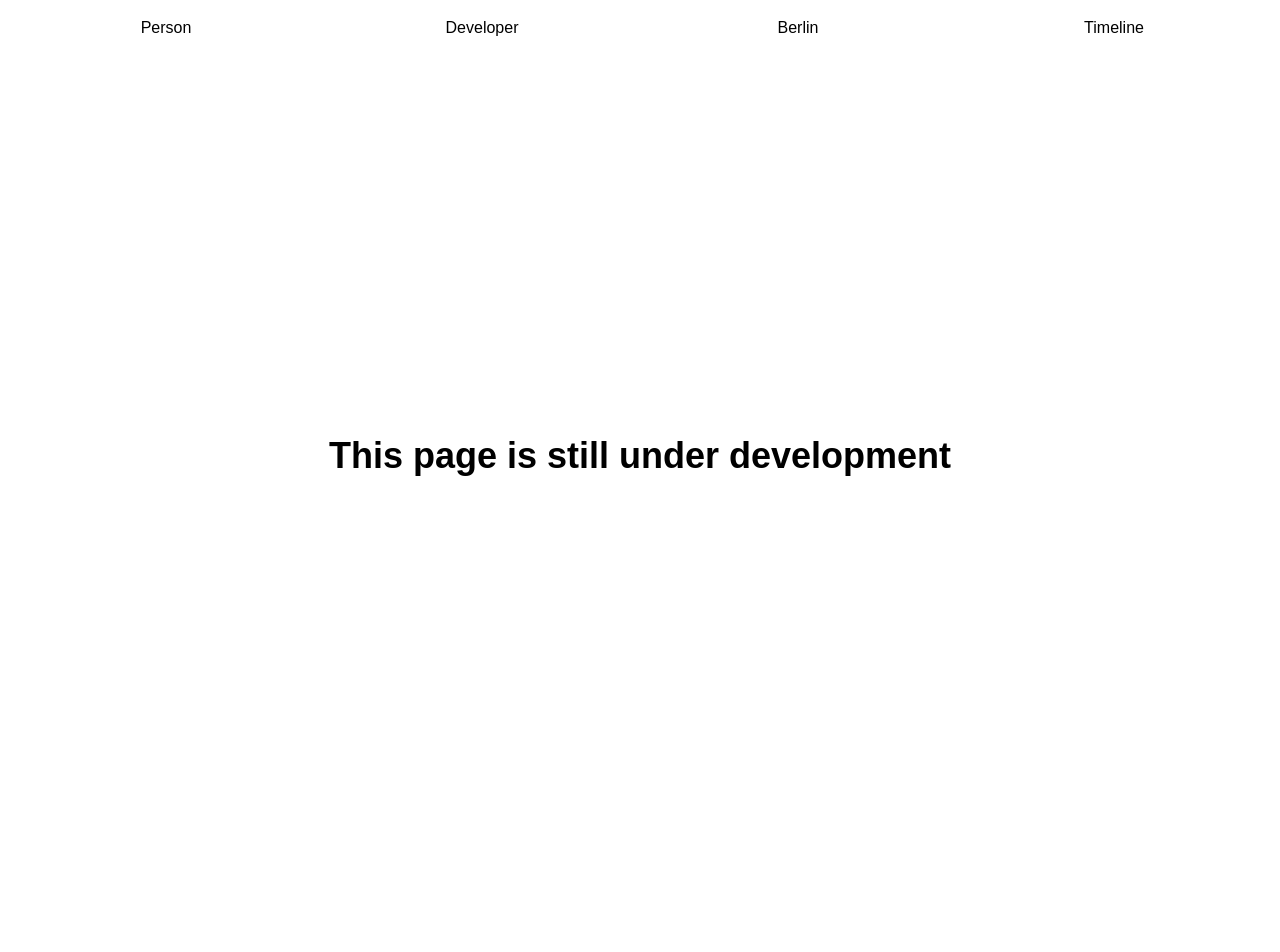
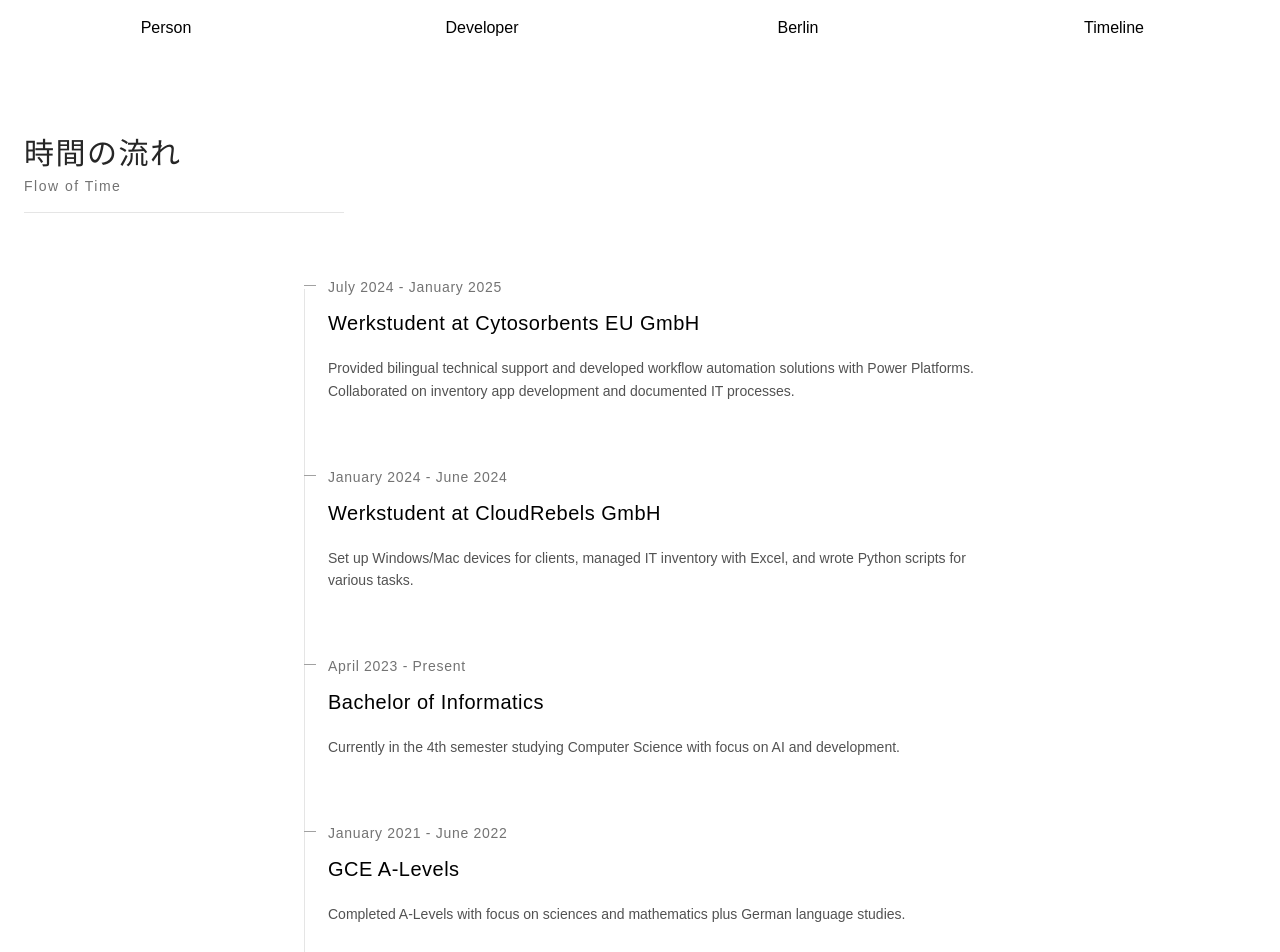
Before and after one commit to tylertzm/nextjs-boilerplate, a Next.js app: page /timeline in a window 1280 px wide. Shown: the top 952 px of the page. Before the commit the page ends 856 px from the top, so only its background shows below. Built offline with nearby package versions, Linux system fonts and the light colour scheme.

Commit message:
timeline

```diff
--- /dev/null
+++ b/app/components/timelinedesign.tsx
@@ -0,0 +1,57 @@
+import type { ReactNode } from "react"
+import { type ClassValue, clsx } from "clsx"
+import { twMerge } from "tailwind-merge"
+
+// Define the cn function directly in this file
+function cn(...inputs: ClassValue[]) {
+  return twMerge(clsx(inputs))
+}
+
+export interface TimelineItemProps {
+  title: string
+  date: string
+  description?: string
+  icon?: ReactNode
+  className?: string
+}
+
+export function TimelineItem({ title, date, description, icon, className }: TimelineItemProps) {
+  return (
+    <div className={cn("relative pl-6 pb-16 last:pb-0", className)}>
+      {/* Minimal marker */}
+      <div className="absolute left-0 top-2 h-[1px] w-3 bg-neutral-400" />
+
+      {/* Thin vertical line */}
+      <div className="absolute left-0 top-3 h-full w-[1px] bg-neutral-200" />
+
+      <div className="flex flex-col gap-3">
+        {/* Date with subtle styling */}
+        <time className="font-light tracking-wider text-sm text-neutral-500">{date}</time>
+
+        {/* Title with Japanese-inspired typography */}
+        <h3 className="text-xl font-light tracking-wide">{title}</h3>
+
+        {/* Description with ample spacing */}
+        {description && <p className="mt-2 text-neutral-600 font-light leading-relaxed text-sm">{description}</p>}
+
+        {/* Optional icon with subtle positioning */}
+        {icon && <div className="mt-4 text-neutral-400">{icon}</div>}
+      </div>
+    </div>
+  )
+}
+
+export interface TimelineProps {
+  items: TimelineItemProps[]
+  className?: string
+}
+
+export function Timeline({ items, className }: TimelineProps) {
+  return (
+    <div className={cn("space-y-0", className)}>
+      {items.map((item, index) => (
+        <TimelineItem key={index} {...item} />
+      ))}
+    </div>
+  )
+}
--- a/app/developer/page.tsx
+++ b/app/developer/page.tsx
@@ -1,9 +1,7 @@
+"use client";
+import Link from 'next/link';
+import { useEffect, useState } from 'react';
 
-'use client';
-import React, { useEffect, useState } from 'react';
-import Link from 'next/link';
-import ColorGradientGrid from '../components/gradient'
-// Type definitions for GitHub Activity and Commit
 interface Commit {
   message: string;
 }
@@ -17,14 +15,25 @@ interface Event {
   payload: {
     commits: Commit[];
   };
+  created_at: string;
 }
 
-const DeveloperPage: React.FC = () => {
+
+
+const GITHUB_USERNAME = 'tylertzm';
+
+const formatDate = (dateString: string) => {
+  const date = new Date(dateString);
+  return new Intl.DateTimeFormat('ja-JP', {
+    year: 'numeric',
+    month: 'numeric',
+    day: 'numeric',
+  }).format(date);
+};
+
+const DeveloperPage = () => {
   const [activities, setActivities] = useState<Event[]>([]);
   const [loading, setLoading] = useState<boolean>(true);
-
-  // Replace 'your-github-username' with your actual GitHub username
-  const GITHUB_USERNAME = 'tylertzm';
 
   useEffect(() => {
     const fetchGithubActivity = async () => {
@@ -32,9 +41,8 @@ const DeveloperPage: React.FC = () => {
         const response = await fetch(`https://api.github.com/users/${GITHUB_USERNAME}/events`);
         if (response.ok) {
           const data: Event[] = await response.json();
-          // Filter only push events
-          const pushEvents = data.filter(event => event.type === 'PushEvent');
-          setActivities(pushEvents.slice(0, 5)); // Limit to 5 activities
+          const pushEvents = data.filter((event) => event.type === 'PushEvent');
+          setActivities(pushEvents.slice(0, 5));
         }
       } catch (error) {
         console.error('Failed to fetch GitHub activity:', error);
@@ -47,32 +55,60 @@ const DeveloperPage: React.FC = () => {
   }, []);
 
   return (
-    <div className="flex flex-col items-center justify-center h-screen bg-white font-geistSans">
-
-      <div className="w-full max-w-xl p-4">
+    <div className='min-h-screen flex justify-center bg-[#ffffff] py-20 px-4'>
+      <div className='max-w-xl mx-auto'>
+        <h1 className='mb-16 text-3xl font-light tracking-wider text-neutral-800 border-b border-neutral-200 pb-4 max-w-xs'>
+        进展
+          <span className='block text-sm mt-1 text-neutral-500'>Development Activity</span>
+        </h1>
 
         {loading ? (
-          <p>Loading...</p>
+          <div className='flex justify-center py-12'>
+            <div className='h-[1px] w-12 bg-neutral-300 animate-pulse'></div>
+          </div>
         ) : activities.length > 0 ? (
-          <ul className="space-y-3">
+          <div className='space-y-16'>
             {activities.map((event, index) => (
-              <li key={index} className=" p-3">
-                <p className="text-lg text-red-600 font-medium">
-                  <Link href={event.repo.url.replace('api.', '').replace('/repos', '')} target="_blank">
+              <div key={index} className='relative pl-6'>
+                <div className='absolute left-0 top-2 h-[1px] w-3 bg-neutral-400' />
+                <div className='space-y-3'>
+                  <time className='font-light tracking-wider text-sm text-neutral-500'>
+                    {formatDate(event.created_at)}
+                  </time>
+                  <h3 className='text-xl font-light tracking-wide'>
+                    <Link
+                      href={event.repo.url.replace('api.', '').replace('/repos', '')}
+                      target='_blank'
+                      className='hover:text-neutral-600 transition-colors duration-300'
+                    >
                       {event.repo.name}
                     </Link>
+                  </h3>
+                  <p className='text-sm font-light text-neutral-600'>
+                    {event.payload.commits.length}
+                    <span className='ml-1'>コミット</span>
                   </p>
-                <p className="text-sm text-blue-600">Pushed {event.payload.commits.length} commit(s)</p>
-                <ul className="ml-4 mt-1 text-sm text-black-700">
+                  <ul className='mt-4 space-y-2'>
                     {event.payload.commits.map((commit, idx) => (
-                    <li key={idx}>- {commit.message}</li>
-                  ))}
-                </ul>
+                      <li
+                        key={idx}
+                        className='text-sm font-light text-neutral-700 leading-relaxed pl-4 border-l border-neutral-200'
+                      >
+                        {commit.message}
                       </li>
                     ))}
                   </ul>
+                </div>
+              </div>
+            ))}
+          </div>
         ) : (
-          <p>No recent push events found.</p>
+          <div className='py-12 text-center'>
+            <p className='text-neutral-600 font-light tracking-wide'>
+              最近のアクティビティはありません
+              <span className='block mt-1 text-sm text-neutral-500'>No recent activities found</span>
+            </p>
+          </div>
         )}
       </div>
     </div>
--- a/app/timeline/page.tsx
+++ b/app/timeline/page.tsx
@@ -1,11 +1,57 @@
-import React from 'react';
+import { Timeline } from "../components/timelinedesign"
 
-const timeline: React.FC = () => {
+export default function TimelinePage() {
+  const timelineItems = [
+    {
+      title: "Werkstudent at Cytosorbents EU GmbH",
+      date: "July 2024 - January 2025",
+      location: "Berlin, Germany",
+      description: "Provided bilingual technical support and developed workflow automation solutions with Power Platforms. Collaborated on inventory app development and documented IT processes.",
+      skills: ["Tech Support", "Power Platforms", "Documentation", "MS 365", "Python", "APIs"]
+    },
+    {
+      title: "Werkstudent at CloudRebels GmbH",
+      date: "January 2024 - June 2024",
+      location: "Berlin, Germany",
+      description: "Set up Windows/Mac devices for clients, managed IT inventory with Excel, and wrote Python scripts for various tasks.",
+      skills: ["Windows/Mac Setup", "Excel", "Python", "IT Support"]
+    },
+    {
+      title: "Bachelor of Informatics",
+      date: "April 2023 - Present",
+      location: "HTW Berlin (University of Applied Sciences)",
+      description: "Currently in the 4th semester studying Computer Science with focus on AI and development.",
+      skills: ["Python", "Java", "React", "HTML/CSS", "AI"]
+    },
+    {
+      title: "GCE A-Levels",
+      date: "January 2021 - June 2022",
+      location: "Methodist College Kuala Lumpur, Malaysia",
+      description: "Completed A-Levels with focus on sciences and mathematics plus German language studies.",
+      skills: ["Biology", "Physics", "Mathematics", "German"]
+    },
+    {
+      title: "IGCSE Certificate",
+      date: "January 2019 - November 2020",
+      location: "Campus Rangers Learning Centre, Malaysia",
+      description: "Completed IGCSE with excellent results: 7A* 3A.",
+      skills: ["Sciences", "Mathematics", "Languages"]
+    }
+  ]
+
+
   return (
-<div className="flex items-center justify-center h-screen bg-white font-geistSans">
-        <h1 className="text-4xl font-bold text-black">This page is still under development</h1>
+    <div className="min-h-screen bg-[#ffffff] py-20">
+      <div className="container mx-auto px-4 md:px-6">
+        <h1 className="mb-16 text-3xl font-light tracking-wider text-neutral-800 border-b border-neutral-200 pb-4 max-w-xs">
+          時間の流れ
+          <span className="block text-sm mt-1 text-neutral-500">Flow of Time</span>
+        </h1>
+
+        <div className="max-w-2xl mx-auto">
+          <Timeline items={timelineItems} />
+        </div>
+      </div>
     </div>
-  );
-};
-
-export default timeline;
+  )
+}
--- a/package.json
+++ b/package.json
@@ -12,12 +12,14 @@
     "@react-google-maps/api": "^2.20.6",
     "@types/three": "^0.176.0",
     "@vis.gl/react-google-maps": "^1.5.2",
+    "clsx": "^2.1.1",
     "framer-motion": "^12.10.5",
     "leaflet": "^1.9.4",
     "next": "^15.3.2",
     "react": "^19.1.0",
     "react-dom": "^19.1.0",
     "react-leaflet": "^5.0.0",
+    "tailwind-merge": "^3.2.0",
     "three": "^0.176.0"
   },
   "devDependencies": {
```
Also changed, not shown: 1 other file (tests, documents, lock files or other folders). Lines whose indentation alone changed are shown as unchanged.
